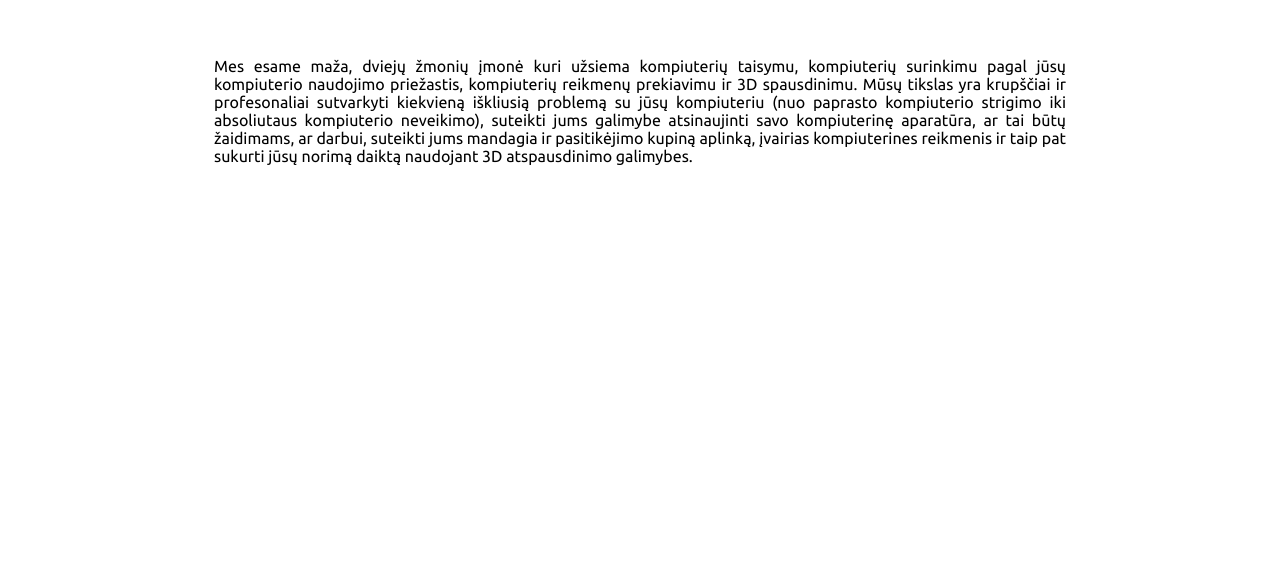
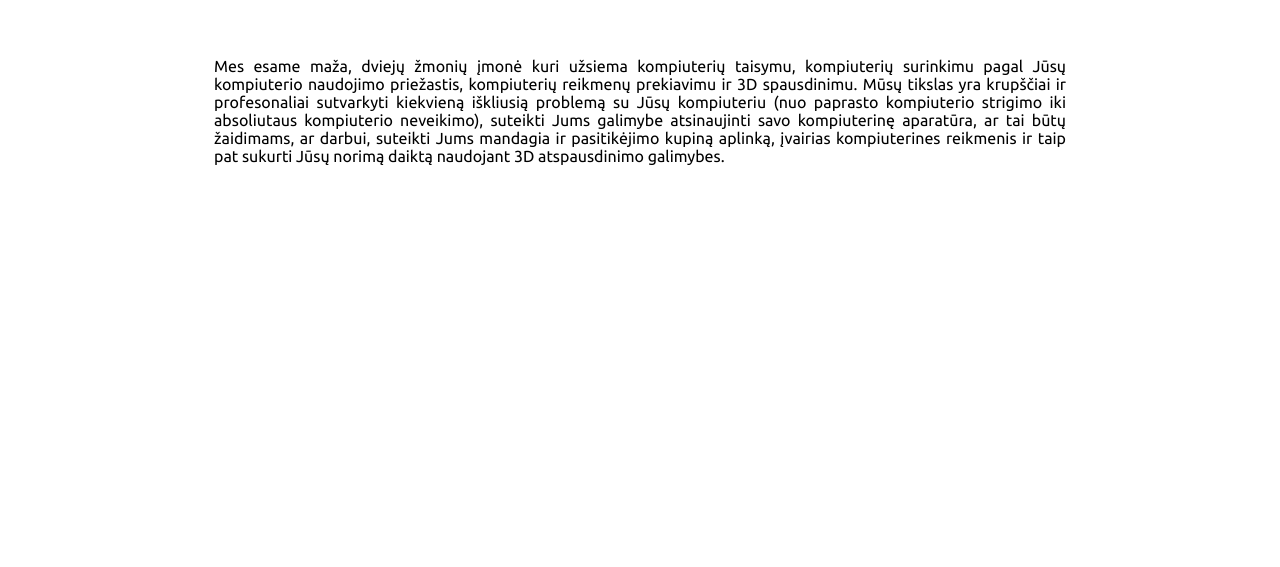
Before and after one commit to inifixrepair/ifr, a plain HTML site: page apiemus.html in a window 1280 px wide. Shown: the part 233-800 px from the top of the page. Drawn offline with Linux system fonts and the light colour scheme.

Commit message:
Update apiemus.html

```diff
--- a/apiemus.html
+++ b/apiemus.html
@@ -26,7 +26,7 @@
     </nav>
     <div class="text-box2">
         <h1>Apie mus</h1>
-        <p>Mes esame maža, dviejų žmonių įmonė kuri užsiema kompiuterių taisymu, kompiuterių surinkimu pagal jūsų kompiuterio naudojimo priežastis, kompiuterių reikmenų prekiavimu ir 3D spausdinimu. Mūsų tikslas yra krupščiai ir profesonaliai sutvarkyti kiekvieną iškliusią problemą su jūsų kompiuteriu (nuo paprasto kompiuterio strigimo iki absoliutaus kompiuterio neveikimo), suteikti jums galimybe atsinaujinti savo kompiuterinę aparatūra, ar tai būtų žaidimams, ar darbui,  suteikti jums mandagia ir pasitikėjimo kupiną aplinką, įvairias kompiuterines reikmenis ir taip pat sukurti jūsų norimą daiktą naudojant 3D atspausdinimo galimybes.</p>
+        <p>Mes esame maža, dviejų žmonių įmonė kuri užsiema kompiuterių taisymu, kompiuterių surinkimu pagal Jūsų kompiuterio naudojimo priežastis, kompiuterių reikmenų prekiavimu ir 3D spausdinimu. Mūsų tikslas yra krupščiai ir profesonaliai sutvarkyti kiekvieną iškliusią problemą su Jūsų kompiuteriu (nuo paprasto kompiuterio strigimo iki absoliutaus kompiuterio neveikimo), suteikti Jums galimybe atsinaujinti savo kompiuterinę aparatūra, ar tai būtų žaidimams, ar darbui,  suteikti Jums mandagia ir pasitikėjimo kupiną aplinką, įvairias kompiuterines reikmenis ir taip pat sukurti Jūsų norimą daiktą naudojant 3D atspausdinimo galimybes.</p>
     </div>
 </section>
 
```
